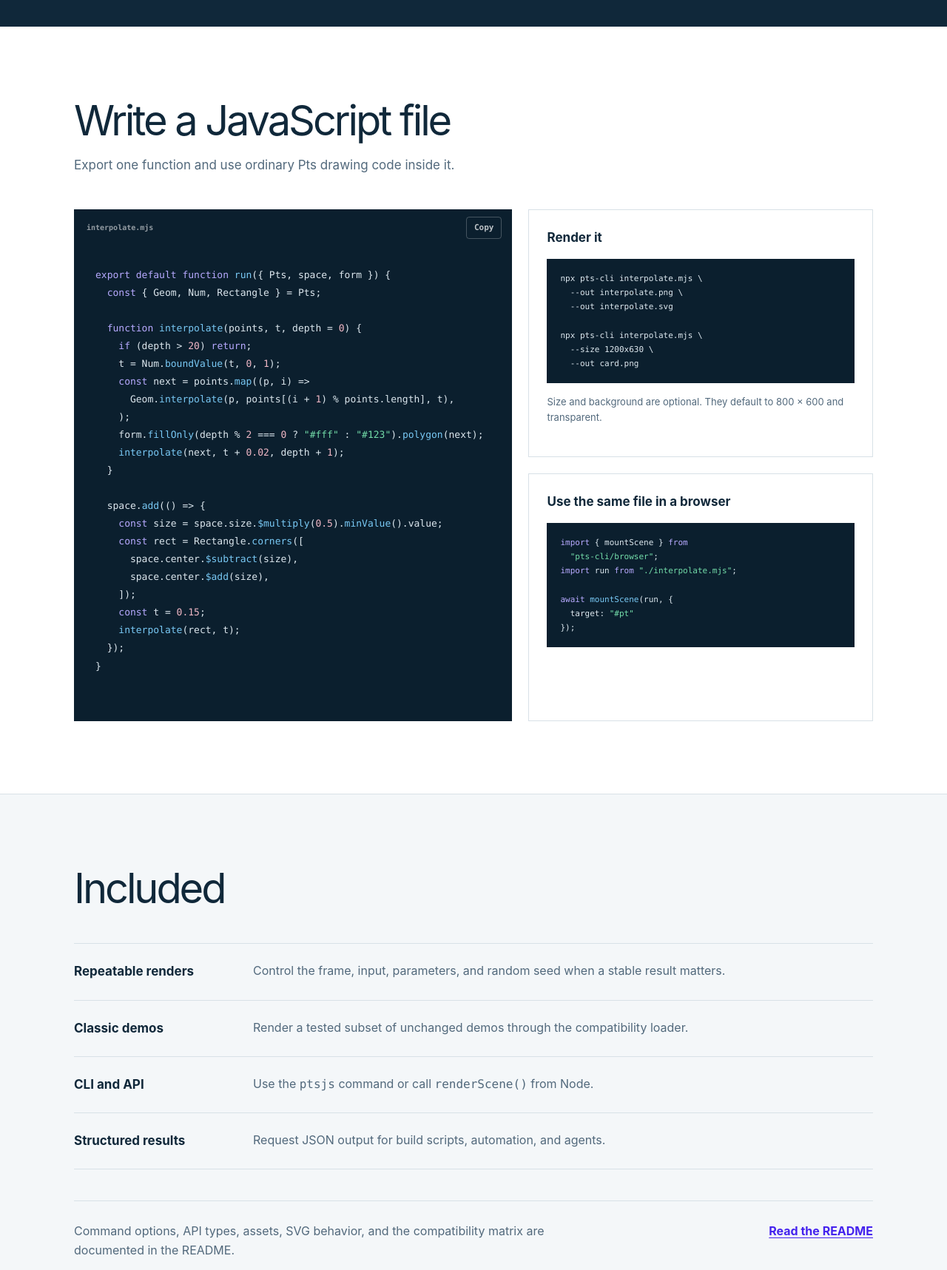
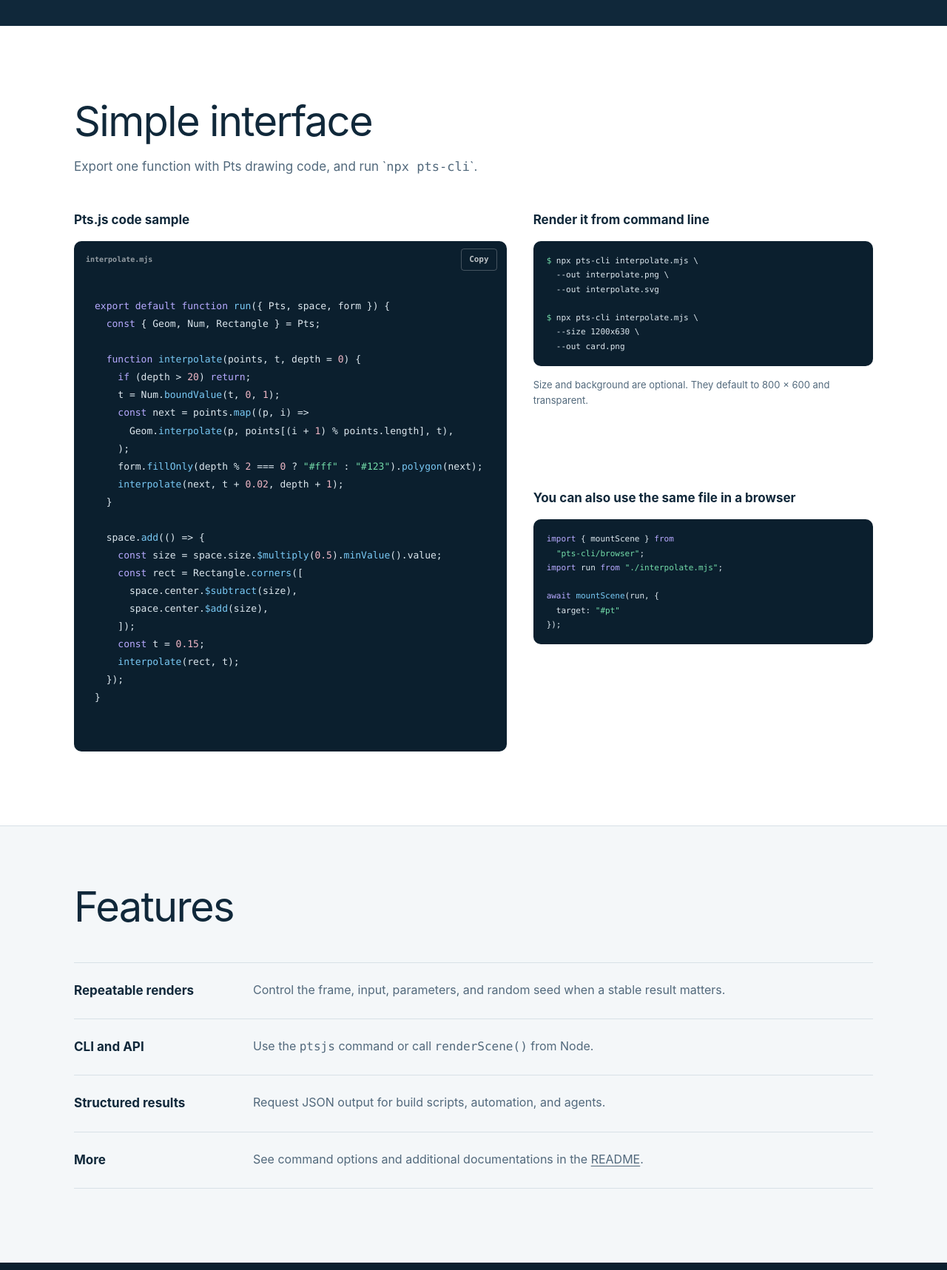
Before and after one commit to williamngan/pts-cli, a website: page index.html in a window 1280 px wide. Shown: the part 1080-2797 px from the top of the page at 74% size. Drawn offline with Linux system fonts and the light colour scheme.

Commit message:
improve landing page

```diff
--- a/index.html
+++ b/index.html
@@ -115,7 +115,6 @@
         z-index: 20;
         top: 0;
         height: 66px;
-        border-bottom: 1px solid rgba(255, 255, 255, 0.13);
         background: var(--navy);
         color: var(--paper);
       }
@@ -139,7 +138,7 @@
       .brand strong {
         font-size: 31px;
         font-weight: 430;
-        letter-spacing: -0.07em;
+        letter-spacing: -0.03em;
         line-height: 1;
       }
 
@@ -148,7 +147,7 @@
         font-family: var(--mono);
         font-size: 11px;
         font-weight: 700;
-        letter-spacing: 0.08em;
+        letter-spacing: 0.03em;
         text-transform: uppercase;
       }
 
@@ -181,7 +180,7 @@
         margin: 0;
         font-size: clamp(54px, 6.4vw, 84px);
         font-weight: 360;
-        letter-spacing: -0.065em;
+        letter-spacing: -0.03em;
         line-height: 1;
       }
 
@@ -208,9 +207,13 @@
       .output-preview,
       .code-panel {
         overflow: hidden;
-        border: 1px solid rgba(255, 255, 255, 0.2);
         background: var(--navy-dark);
         padding-bottom: 30px;
+        border-radius: 10px;
+      }
+
+      .terminal {
+          border-radius: 30px;
       }
 
       .panel-head {
@@ -280,12 +283,13 @@
       }
 
       .section {
-        padding: 98px 0;
+        padding: 100px 0;
       }
 
       .section-soft {
         border-top: 1px solid var(--line);
         background: var(--soft);
+        padding-top: 80px;
       }
 
       .section-heading {
@@ -298,7 +302,7 @@
         color: var(--navy);
         font-size: clamp(38px, 4.4vw, 56px);
         font-weight: 390;
-        letter-spacing: -0.055em;
+        letter-spacing: -0.03em;
         line-height: 1.05;
       }
 
@@ -311,7 +315,7 @@
       .scene-grid {
         display: grid;
         align-items: stretch;
-        gap: 22px;
+        gap: 36px;
         grid-template-columns: minmax(0, 1.12fr) minmax(340px, 0.88fr);
       }
 
@@ -351,13 +355,11 @@
 
       .scene-usage {
         display: grid;
-        gap: 22px;
+        gap: 20px;
         grid-template-rows: 1fr 1fr;
       }
 
       .usage-block {
-        padding: 24px;
-        border: 1px solid var(--line);
         background: var(--paper);
       }
 
@@ -379,6 +381,7 @@
         color: var(--code-text);
         font-size: 11px;
         line-height: 1.75;
+        border-radius: 10px;
       }
 
       .feature-list {
@@ -445,7 +448,7 @@
         color: var(--paper);
         font-size: 23px;
         font-weight: 430;
-        letter-spacing: -0.05em;
+        letter-spacing: -0.03em;
       }
 
       .footer-links {
@@ -577,8 +580,7 @@
           <strong>Pts.</strong>
           <span>CLI</span>
         </a>
-        <a href="#code">Code</a>
-        <a href="https://github.com/williamngan/pts-cli#readme">README</a>
+        <a href="https://ptsjs.org">Pts.js</a>
         <a href="https://github.com/williamngan/pts-cli">GitHub</a>
       </nav>
     </header>
@@ -587,8 +589,8 @@
       <section class="hero" id="top">
         <div class="hero-inner container">
           <div class="hero-copy">
-            <h1>Render Pts.js from the command line.</h1>
-            <p>Generate images and SVG in Node without running a browser.</p>
+            <h1>Run Pts.js from the command line.</h1>
+            <p>Generate images and SVGs directly without a browser.</p>
           </div>
 
           <div class="start-grid">
@@ -700,13 +702,14 @@
       <section class="section" id="code">
         <div class="container">
           <div class="section-heading">
-            <h2>Write a JavaScript file</h2>
+            <h2>Simple interface</h2>
             <p>
-              Export one function and use ordinary Pts drawing code inside it.
+              Export one function with Pts drawing code, and run `<code>npx pts-cli</code>`.
             </p>
           </div>
 
           <div class="scene-grid">
+            <article class="usage-block"><h3>Pts.js code sample</h3>
             <article class="code-panel">
               <div class="panel-head">
                 <span>interpolate.mjs</span>
@@ -745,19 +748,20 @@
     <span class="tok-function">interpolate</span>(rect, t);
   });
 }</code></pre>
+                </article>
             </article>
 
             <div class="scene-usage">
               <article class="usage-block">
-                <h3>Render it</h3>
+                <h3>Render it from command line</h3>
                 <pre
                   class="usage-code"
                   tabindex="0"
-                ><code>npx pts-cli interpolate.mjs \
+                ><code><span class="prompt">$</span> npx pts-cli interpolate.mjs \
   --out interpolate.png \
   --out interpolate.svg
 
-npx pts-cli interpolate.mjs \
+<span class="prompt">$</span> npx pts-cli interpolate.mjs \
   --size 1200x630 \
   --out card.png</code></pre>
                 <p>
@@ -767,7 +771,7 @@ npx pts-cli interpolate.mjs \
               </article>
 
               <article class="usage-block">
-                <h3>Use the same file in a browser</h3>
+                <h3>You can also use the same file in a browser</h3>
                 <pre
                   class="usage-code"
                   tabindex="0"
@@ -787,7 +791,7 @@ npx pts-cli interpolate.mjs \
       <section class="section section-soft" aria-labelledby="featuresTitle">
         <div class="container">
           <div class="section-heading">
-            <h2 id="featuresTitle">Included</h2>
+            <h2 id="featuresTitle">Features</h2>
           </div>
 
           <dl class="feature-list">
@@ -796,13 +800,6 @@ npx pts-cli interpolate.mjs \
               <dd>
                 Control the frame, input, parameters, and random seed when a
                 stable result matters.
-              </dd>
-            </div>
-            <div class="feature-row">
-              <dt>Classic demos</dt>
-              <dd>
-                Render a tested subset of unchanged demos through the
-                compatibility loader.
               </dd>
             </div>
             <div class="feature-row">
@@ -818,30 +815,28 @@ npx pts-cli interpolate.mjs \
                 Request JSON output for build scripts, automation, and agents.
               </dd>
             </div>
+            <div class="feature-row">
+              <dt>More</dt>
+              <dd>
+                  See command options and additional documentations in the <a href="https://github.com/williamngan/pts-cli#readme"
+                    >README</a
+                  >.
+              </dd>
+            </div>
           </dl>
-
-          <div class="read-more">
-            <p>
-              Command options, API types, assets, SVG behavior, and the
-              compatibility matrix are documented in the README.
-            </p>
-            <a href="https://github.com/williamngan/pts-cli#readme"
-              >Read the README</a
-            >
-          </div>
         </div>
       </section>
     </main>
 
     <footer class="site-footer">
       <div class="footer-inner container">
-        <strong>Pts.</strong>
+        <strong>pts-cli</strong>
         <div class="footer-links">
           <a href="https://ptsjs.org/">Pts.js</a>
-          <a href="https://github.com/williamngan/pts-cli#readme">README</a>
+          <a href="https://github.com/williamngan/pts-cli#readme">Docs</a>
           <a href="https://github.com/williamngan/pts-cli">GitHub</a>
           <a href="https://github.com/williamngan/pts-cli/blob/main/LICENSE"
-            >License</a
+            >Apache 2.0 License</a
           >
         </div>
       </div>
```
Also changed, not shown: CHANGELOG.md, README.md.
